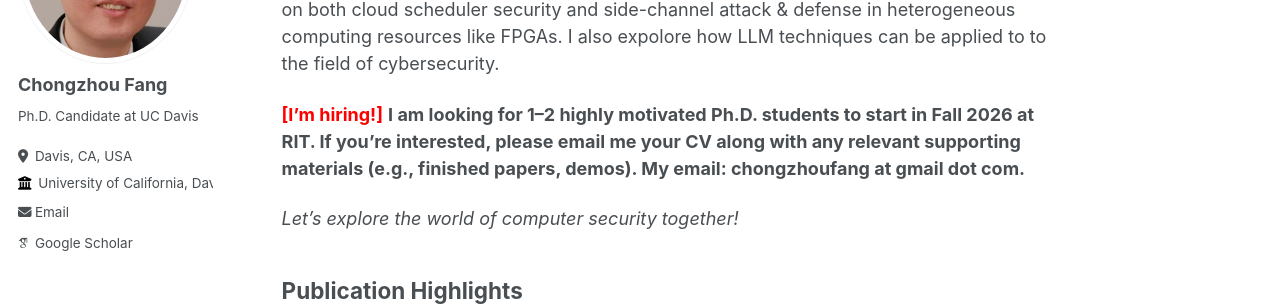
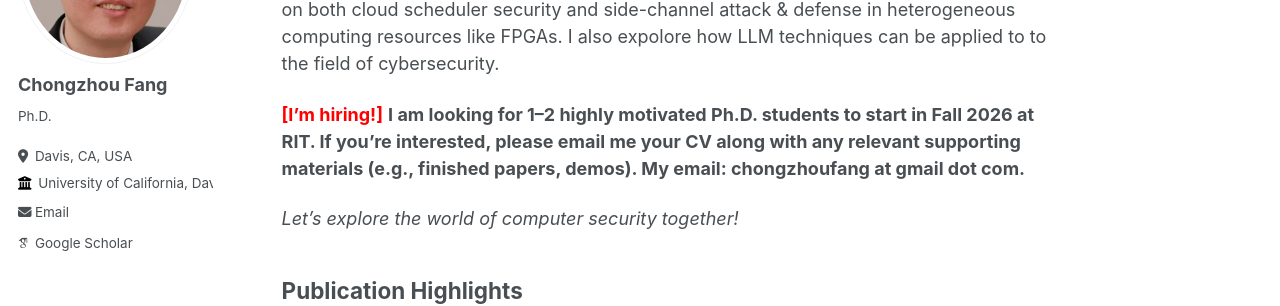
Before and after one commit to ChongzhouFang/ChongzhouFang.github.io, a Jekyll site: the page built from _pages/about.md, in a window 1280 px wide. Shown: the part 233-539 px from the top of the page. Built offline with Jekyll 4.4.1, drawn with Linux system fonts in a browser that asks for light colours; some web fonts are replaced.

Commit message:
udpate degree

```diff
--- a/_config.yml
+++ b/_config.yml
@@ -24,7 +24,7 @@ author:
   avatar           : "avatar.jpg"
   name             : "Chongzhou Fang"
   pronouns         : # example: "she/her"
-  bio              : "Ph.D. Candidate at UC Davis"
+  bio              : "Ph.D."
   location         : "Davis, CA, USA"
   employer         : "University of California, Davis"
   uri              : # URL
```
